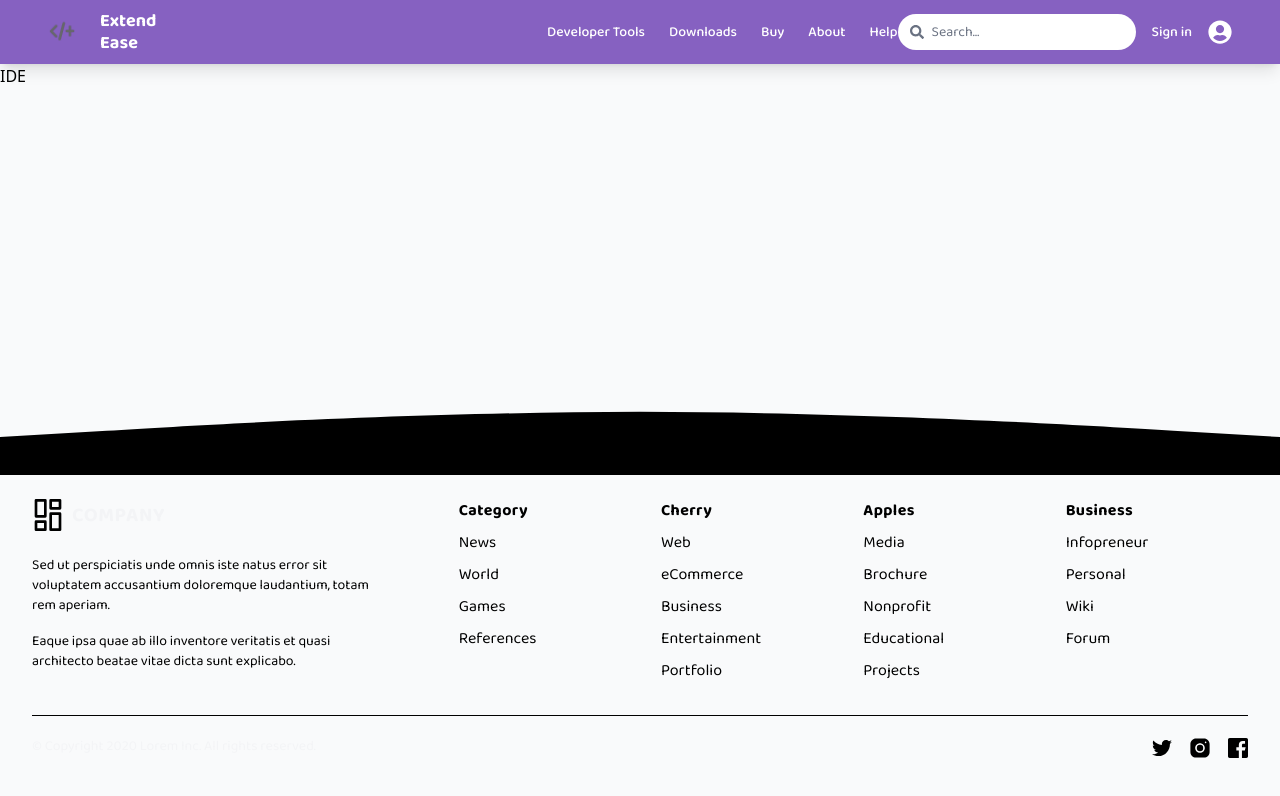
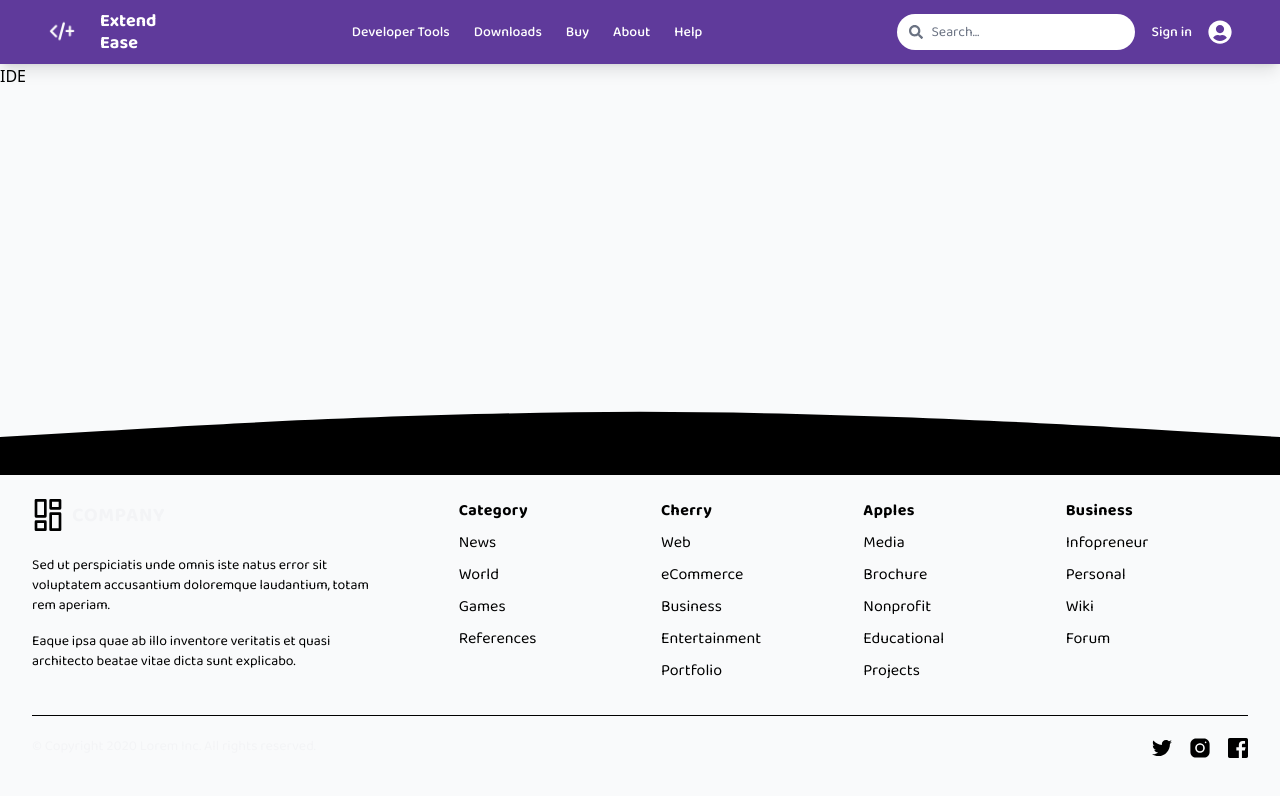
Before and after one commit to Aasthak07/ExtendEase, a Next.js app in the folder frontend/: page / in a window 1280 px wide. Shown: the top 796 px of the page. Built offline with nearby package versions, Linux system fonts and the light colour scheme.

Commit message:
Implement code changes to enhance functionality and improve performance

```diff
--- a/frontend/src/components/Navbar.jsx
+++ b/frontend/src/components/Navbar.jsx
@@ -27,15 +27,15 @@ const Navbar = () => {
   ];
 
   return (
-    <div className="bg-[#8661C1]">
+    <div className="bg-[#5f3a9b]">
       <nav className="text-white shadow-lg">
         <div className="max-w-7xl mx-auto px-4 sm:px-6 lg:px-8">
           <div className="flex items-center justify-between h-16">
             {/* Left: Logo - make it most leftmost */}
-            <div className="flex items-center space-x-4 flex-shrink-0 mr-auto">
+            <div className="flex items-center space-x-4 flex-shrink-0">
               <Link href="/" className="flex items-center space-x-2 hover:opacity-80 transition-opacity">
                 <img
-                  src="/whiteLogo.png"
+                  src="/Math Symbols Logo.png"
                   alt=" Logo"
                   className="h-15 w-auto"
                 />
@@ -71,21 +71,21 @@ const Navbar = () => {
                   onChange={(e) => setSearchQuery(e.target.value)}
                   className="ml-2 bg-transparent focus:outline-none text-sm text-gray-800 placeholder:text-gray-500 w-32 lg:w-48"
                   aria-label="Search"
-                  />
+                />
               </form>
 
               {/* Auth Links */}
               <Link
                 href="/login"
                 className="hover:text-gray-300 transition-colors duration-200 text-sm font-medium"
-                >
+              >
                 Sign in
               </Link>
               <Link
                 href="/signup"
                 className="hover:text-gray-300 transition-colors duration-200"
                 aria-label="Sign up"
-                >
+              >
                 <FaUserCircle className="text-2xl" />
               </Link>
 
```
Also changed, not shown: frontend/public/Math Symbols Logo.png (added).
